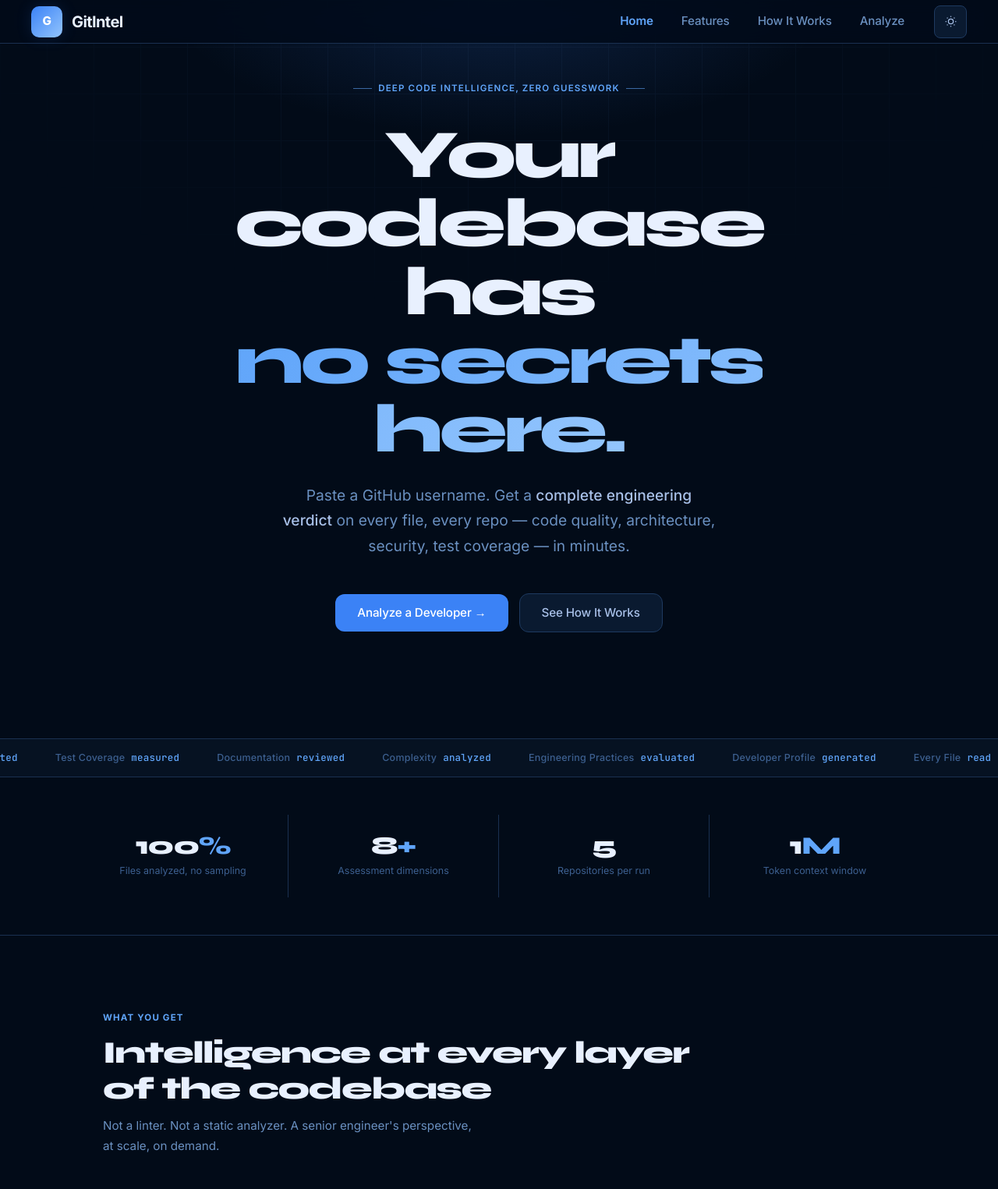
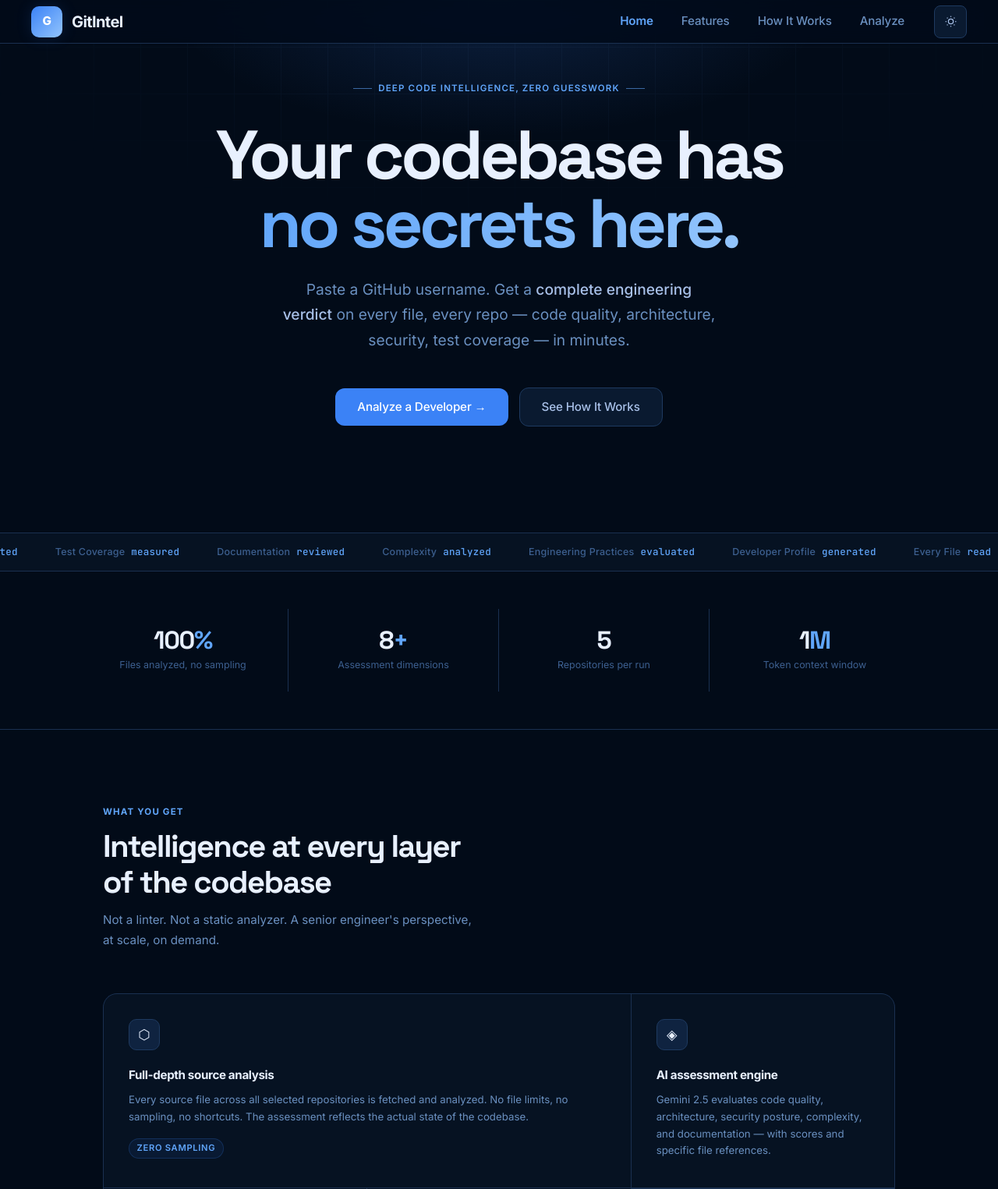
Before and after one commit to Divya4879/Github-Analyzer, a FastAPI app: page / in a window 1280 px wide. Shown: the top 1525 px of the page at 78% size. Run offline with FastAPI, Linux system fonts and the light colour scheme.

Commit message:
Replace Syne font, reduce hero text size

```diff
--- a/templates/landing.html
+++ b/templates/landing.html
@@ -7,9 +7,11 @@
   <script src="/static/theme.js"></script>
   <link rel="stylesheet" href="/static/shared.css"/>
   <link rel="preconnect" href="https://fonts.googleapis.com">
+  <link rel="preconnect" href="https://fonts.gstatic.com" crossorigin>
+  <link href="https://fonts.googleapis.com/css2?family=Space+Grotesk:wght@700;800&display=swap" rel="stylesheet">
   <style>
     /* ── Hero typography ── */
-    .hero-name { font-family: 'Syne', 'Inter', sans-serif; }
+    .hero-name { font-family: 'Space Grotesk', 'Inter', sans-serif; }
 
     /* ── Layout ── */
     .wrap { max-width: 1080px; margin: 0 auto; padding: 0 2rem; }
@@ -53,8 +55,8 @@
     .hero-kicker-line { width: 24px; height: 1px; background: var(--accent-2); opacity: 0.6; }
 
     .hero-h1 {
-      font-family: 'Syne', 'Inter', sans-serif;
-      font-size: clamp(3rem, 7vw, 5.5rem);
+      font-family: 'Space Grotesk', 'Inter', sans-serif;
+      font-size: clamp(2rem, 4vw, 3rem);
       font-weight: 800;
       letter-spacing: -0.05em;
       line-height: 1.0;
@@ -118,7 +120,7 @@
     @media (max-width: 700px) { .metrics-inner { grid-template-columns: repeat(2, 1fr); } }
     .metric { padding: 1.5rem 2rem; border-right: 1px solid var(--border-1); text-align: center; }
     .metric:last-child { border-right: none; }
-    .metric-value { font-family: 'Syne', sans-serif; font-size: 2rem; font-weight: 800; letter-spacing: -0.04em; color: var(--text-1); line-height: 1; margin-bottom: 0.4rem; }
+    .metric-value { font-family: 'Space Grotesk', sans-serif; font-size: 2rem; font-weight: 800; letter-spacing: -0.04em; color: var(--text-1); line-height: 1; margin-bottom: 0.4rem; }
     .metric-value span { color: var(--accent-2); }
     .metric-label { font-size: 0.78rem; color: var(--text-4); }
 
@@ -126,7 +128,7 @@
     .features-section { padding: 6rem 2rem; max-width: 1080px; margin: 0 auto; }
     .section-header { margin-bottom: 3.5rem; }
     .section-eyebrow { font-size: 0.72rem; font-weight: 700; letter-spacing: 0.1em; text-transform: uppercase; color: var(--accent-2); margin-bottom: 0.75rem; }
-    .section-title { font-family: 'Syne', 'Inter', sans-serif; font-size: clamp(1.75rem, 3.5vw, 2.5rem); font-weight: 800; letter-spacing: -0.04em; color: var(--text-1); line-height: 1.15; margin-bottom: 0.75rem; }
+    .section-title { font-family: 'Space Grotesk', 'Inter', sans-serif; font-size: clamp(1.75rem, 3.5vw, 2.5rem); font-weight: 800; letter-spacing: -0.04em; color: var(--text-1); line-height: 1.15; margin-bottom: 0.75rem; }
     .section-desc { font-size: 0.95rem; color: var(--text-3); max-width: 480px; line-height: 1.7; }
 
     .features-bento {
@@ -166,7 +168,7 @@
     /* ── CTA ── */
     .cta-section { padding: 6rem 2rem; text-align: center; border-top: 1px solid var(--border-1); position: relative; overflow: hidden; }
     .cta-glow { position: absolute; bottom: -100px; left: 50%; transform: translateX(-50%); width: 600px; height: 400px; background: radial-gradient(ellipse, rgba(59,130,246,0.12) 0%, transparent 70%); pointer-events: none; }
-    .cta-section h2 { font-family: 'Syne', 'Inter', sans-serif; font-size: clamp(1.75rem, 3.5vw, 2.75rem); font-weight: 800; letter-spacing: -0.04em; color: var(--text-1); margin-bottom: 1rem; position: relative; }
+    .cta-section h2 { font-family: 'Space Grotesk', 'Inter', sans-serif; font-size: clamp(1.75rem, 3.5vw, 2.75rem); font-weight: 800; letter-spacing: -0.04em; color: var(--text-1); margin-bottom: 1rem; position: relative; }
     .cta-section p { font-size: 0.95rem; color: var(--text-3); max-width: 420px; margin: 0 auto 2.5rem; line-height: 1.7; position: relative; }
     .cta-actions { display: flex; justify-content: center; gap: 0.875rem; flex-wrap: wrap; position: relative; }
 
```
